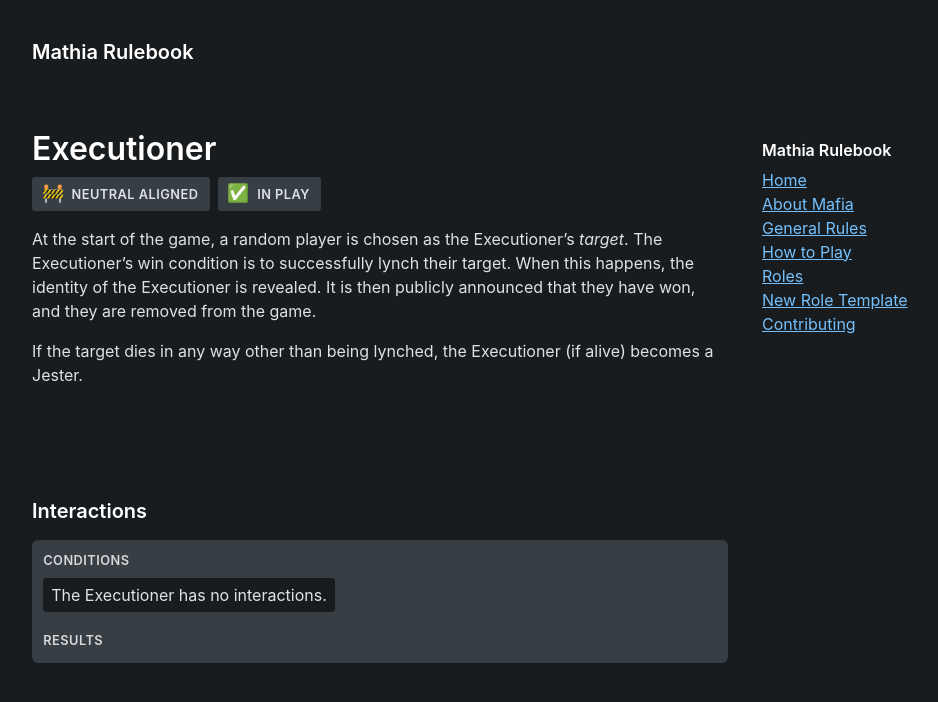
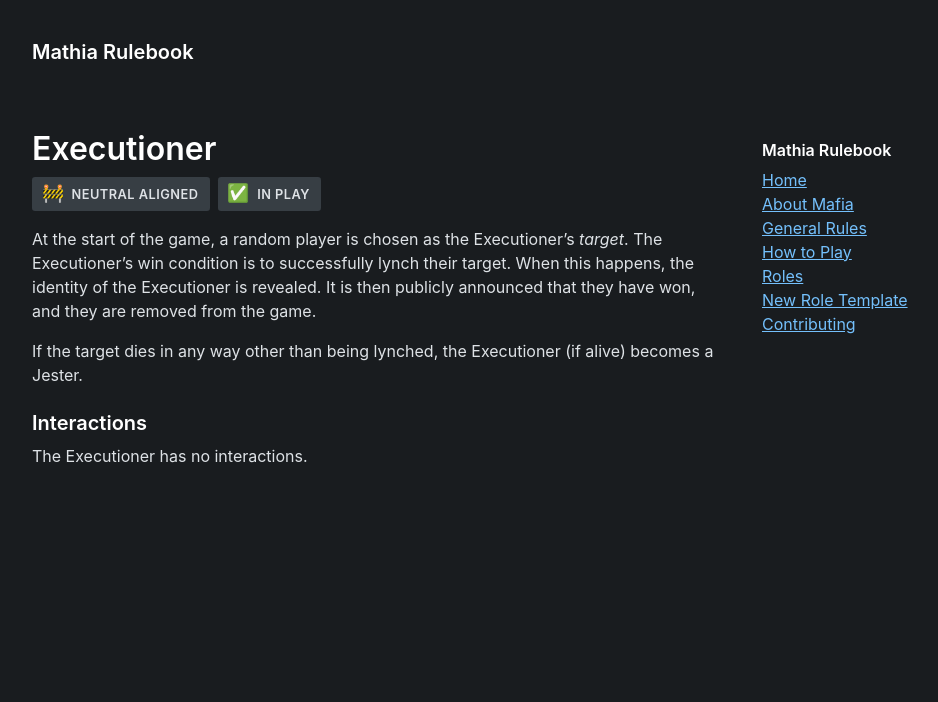
Before and after one commit to olliecheng/mathia-rulebook, a Jekyll site: the page built from roles/executioner.md, in a window 1280 px wide. Shown: the top 702 px of the page, without its empty margins (152-1090 px from the left). Built offline with Jekyll 4.4.1, drawn with Linux system fonts in a browser that asks for light colours; some web fonts are replaced.

Commit message:
no need for interactions template

```diff
--- a/roles/executioner.md
+++ b/roles/executioner.md
@@ -9,9 +9,5 @@ At the start of the game, a random player is chosen as the Executioner's _target
 
 If the target dies in any way other than being lynched, the Executioner (if alive) becomes a Jester.
 
-{% capture interactions %}
-
-The Executioner has no interactions.;
-
-{% endcapture %}
-{% include interactions.html content=interactions %}
+### Interactions
+The Executioner has no interactions.
```
